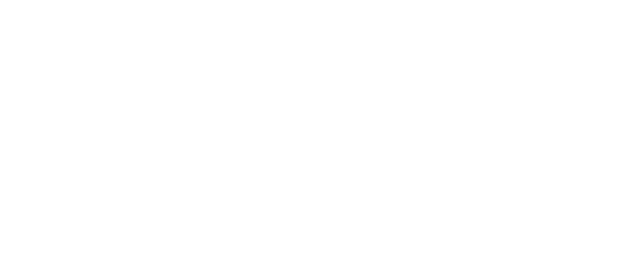
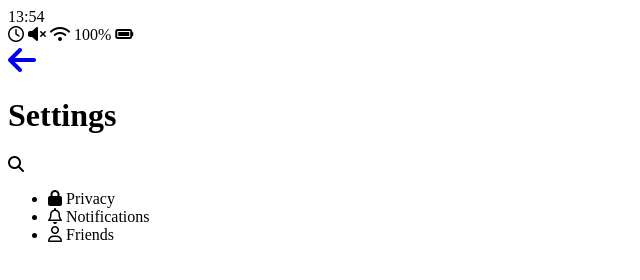
Before and after one commit to Jingyeong-Jeong/kakao_clone_v2.0_1224, a plain HTML site: page settings.html in a window 1280 px wide. Shown: the whole page, without its empty margins (0-640 px from the left). Drawn offline with Linux system fonts and the light colour scheme.

Commit message:
chat_html완성
대화창html완성. 즉 전체 html 완성

```diff
--- /dev/null
+++ b/chat.html
@@ -0,0 +1,86 @@
+<!DOCTYPE html>
+<html>
+  <head>
+    <meta charset="UTF-8" />
+    <meta name="viewport" content="width=device-width, initial-scale=1.0" />
+    <meta http-equiv="X-UA-Compatible" content="ie=edge" />
+    <script
+      src="https://kit.fontawesome.com/4dffed7766.js"
+      crossorigin="anonymous"
+    ></script>
+    <title>Chat | Kakao Clone</title>
+  </head>
+  <body>
+    <div class="status-bar">
+      <div class="status-bar__column">
+        <span class="status-bar__clock">13:54</span>
+      </div>
+      <div class="status-bar__column">
+        <i class="far fa-clock"></i>
+        <i class="fas fa-volume-mute"></i>
+        <i class="fas fa-wifi"></i>
+        <span class="status-bar__battery-level">100%</span>
+        <i class="fas fa-battery-full"></i>
+      </div>
+    </div>
+    <header class="header">
+      <div class="header__header-column">
+        <a href="index.html" class="header__back-btn">
+          <i class="fas fa-arrow-left fa-2x"></i>
+        </a>
+        <h1 class="header__title">Best Friend</h1>
+      </div>
+      <div class="header__header-column">
+        <span class="header__icon">
+          <i class="fas fa-search"></i>
+        </span>
+        <span class="header__icon">
+          <i class="fas fa-bars"></i>
+        </span>
+      </div>
+    </header>
+    <main class="chat">
+      <ul class="chat__messages">
+        <span class="chat__timestamp">Friday, January 11, 2019</span>
+        <li class="incoming-message message">
+          <img src="images/me.jpg" class="g-avatar message__avatar" />
+          <div class="message__content">
+            <span class="message__author">Best Friend</span>
+            <div class="message__bubble">
+              Congrats I love you!
+            </div>
+          </div>
+          <span class="message__timestamp">15:19</span>
+        </li>
+        <li class="incoming-message message">
+          <span class="message__timestamp">15:22</span>
+          <div class="message__content">
+            <div class="message__bubble">
+              I love you too!
+            </div>
+          </div>
+        </li>
+      </ul>
+    </main>
+    <div class="chat__write">
+      <div class="chat__write-column">
+        <i class="far fa-plus-square"></i>
+      </div>
+      <div class="chat__write-column">
+        <input
+          type="text"
+          placeholder="Send message"
+          class="chat__write-input"
+        />
+      </div>
+      <div class="chat__write-column">
+        <span class="chat__write-icon">
+          <i class="far fa-smile-wink"></i>
+        </span>
+        <span class="chat__write-icon">
+          <i class="fas fa-microphone"></i>
+        </span>
+      </div>
+    </div>
+  </body>
+</html>
--- a/settings.html
+++ b/settings.html
@@ -0,0 +1,64 @@
+<!DOCTYPE html>
+<html>
+  <head>
+    <meta charset="UTF-8" />
+    <meta name="viewport" content="width=device-width, initial-scale=1.0" />
+    <meta http-equiv="X-UA-Compatible" content="ie=edge" />
+    <script
+      src="https://kit.fontawesome.com/4dffed7766.js"
+      crossorigin="anonymous"
+    ></script>
+    <title>Settings | Kakao Clone</title>
+  </head>
+  <body>
+    <div class="status-bar">
+      <div class="status-bar__column">
+        <span class="status-bar__clock">13:54</span>
+      </div>
+      <div class="status-bar__column">
+        <i class="far fa-clock"></i>
+        <i class="fas fa-volume-mute"></i>
+        <i class="fas fa-wifi"></i>
+        <span class="status-bar__battery-level">100%</span>
+        <i class="fas fa-battery-full"></i>
+      </div>
+    </div>
+    <header class="header">
+      <div class="header__header-column">
+        <a href="more.html" class="header__back-btn">
+          <i class="fas fa-arrow-left fa-2x"></i>
+        </a>
+        <h1 class="header__title">Settings</h1>
+      </div>
+      <div class="header__header-column">
+        <span class="header__icon">
+          <i class="fas fa-search"></i>
+        </span>
+      </div>
+    </header>
+    <main class="settings">
+      <section class="settings__section">
+        <ul class="settings__list">
+          <li class="settings__setting">
+            <span class="settings__icon">
+              <i class="fas fa-lock"></i>
+            </span>
+            <span class="settings__title">Privacy</span>
+          </li>
+          <li class="settings__setting">
+            <span class="settings__icon">
+              <i class="far fa-bell"></i>
+            </span>
+            <span class="settings__title">Notifications</span>
+          </li>
+          <li class="settings__setting">
+            <span class="settings__icon">
+              <i class="far fa-user"></i>
+            </span>
+            <span class="settings__title">Friends</span>
+          </li>
+        </ul>
+      </section>
+    </main>
+  </body>
+</html>
```
Also changed, not shown: index.html (+2 -0 lines), more.html (+1 -1 lines).
